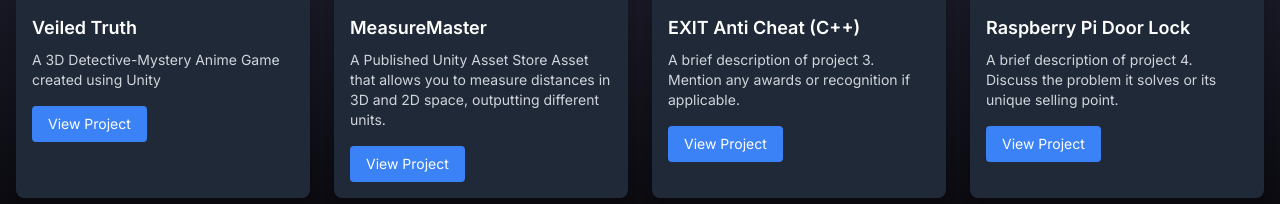
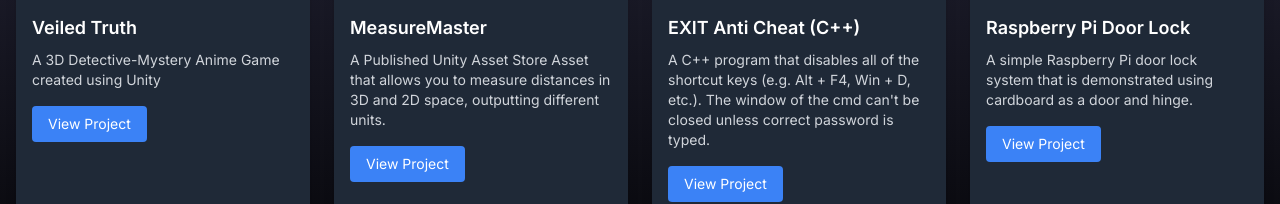
Before and after one commit to pixeru/personalwebsite, a Next.js app: page / in a window 1280 px wide. Shown: the part 1578-1782 px from the top of the page. Built offline with nearby package versions, Linux system fonts and the light colour scheme.

Commit message:
Updated Descriptions

```diff
--- a/src/app/page.tsx
+++ b/src/app/page.tsx
@@ -188,13 +188,13 @@
   },
   {
       title: "EXIT Anti Cheat (C++)",
-      description: "A brief description of project 3. Mention any awards or recognition if applicable.",
+      description: "A C++ program that disables all of the shortcut keys (e.g. Alt + F4, Win + D, etc.). The window of the cmd can't be closed unless correct password is typed.",
       imageUrl: "/exit_ac.jpg",
       projectUrl: "https://www.resume.id/works/7954859f0604a854"
   },
   {
       title: "Raspberry Pi Door Lock",
-      description: "A brief description of project 4. Discuss the problem it solves or its unique selling point.",
+      description: "A simple Raspberry Pi door lock system that is demonstrated using cardboard as a door and hinge.",
       imageUrl: "/rasp_lock.jpg",
       projectUrl: "https://www.resume.id/works/e3d305421fb106ef"
   }
```
